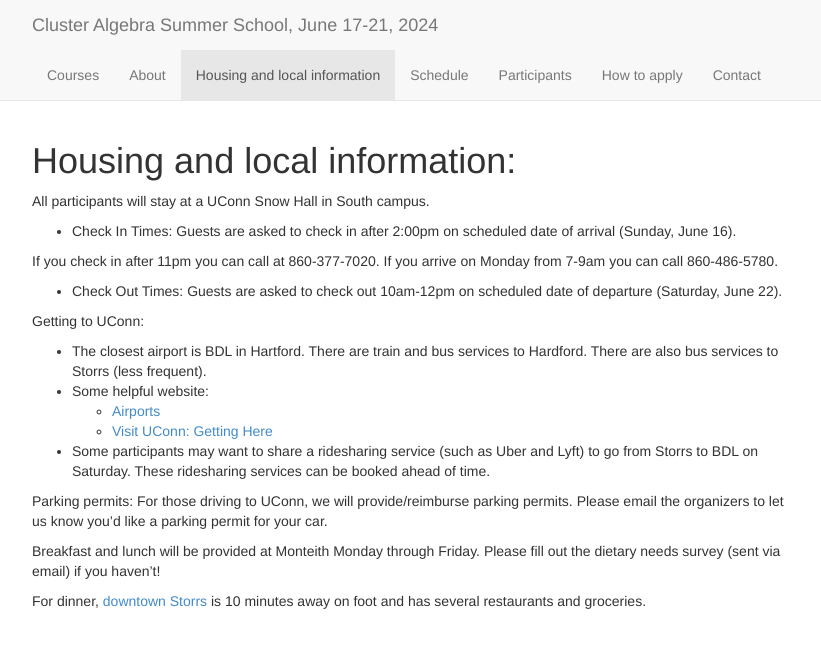
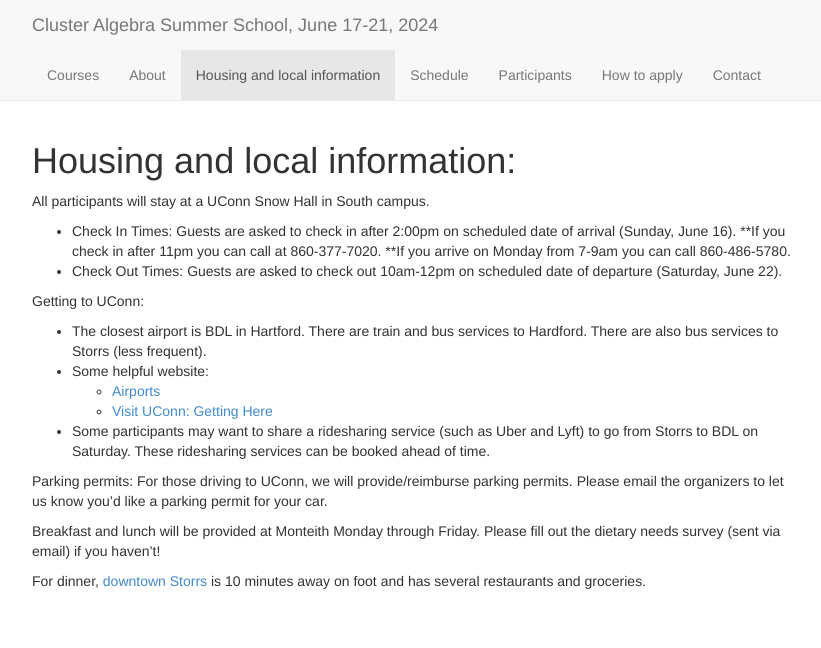
Before and after one commit to egunawan/cass24, a Jekyll site: the page built from housing.md, in a window 1280 px wide. Shown: the top 648 px of the page, without its empty margins (223-1044 px from the left). Built offline with Jekyll 4.4.1, drawn with Linux system fonts in a browser that asks for light colours; nearby versions of some CDN libraries.

```diff
--- a/housing.md
+++ b/housing.md
@@ -8,10 +8,8 @@ layout: default
 
 All participants will stay at a UConn Snow Hall in South campus.
 * Check In Times: Guests are asked to check in after 2:00pm on scheduled date of arrival (Sunday, June 16).
-
-If you check in after 11pm you can call at 860-377-7020.
-If you arrive on Monday from 7-9am you can call 860-486-5780.
-
+**If you check in after 11pm you can call at 860-377-7020.
+**If you arrive on Monday from 7-9am you can call 860-486-5780.
 * Check Out Times: Guests are asked to check out 10am-12pm on scheduled date of departure (Saturday, June 22).
 
 
```
